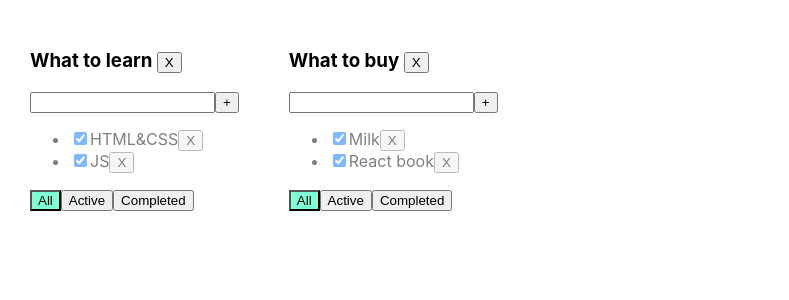
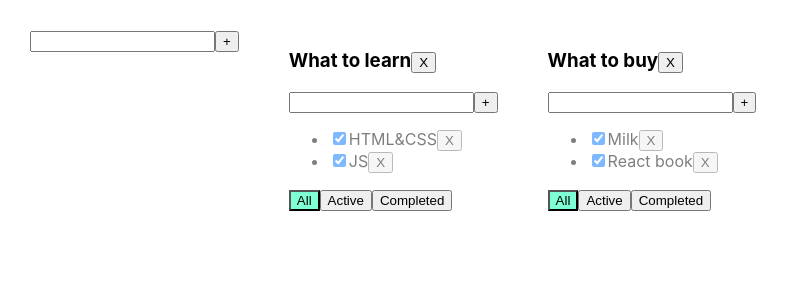
Before and after one commit to ilya7779/TodoList, a React (Create React App) app: page / in a window 1280 px wide. Shown: the top 300 px of the page, without its empty margins (0-789 px from the left). Built offline with nearby package versions, Linux system fonts and the light colour scheme.

Commit message:
made adding new tudulists and editing tasks

```diff
--- /dev/null
+++ b/src/AddItemForm.tsx
@@ -0,0 +1,38 @@
+import React, {ChangeEvent, KeyboardEvent, useState} from "react";
+
+type AddItemFormPropsType = {
+  addItem: (title: string) => void
+}
+
+export function AddItemForm(props: AddItemFormPropsType) {
+  let [title, setTitle] = useState("");
+  const onChangeHandler = (e: ChangeEvent<HTMLInputElement>) => {
+    setTitle(e.currentTarget.value)
+  }
+  const onKeyPressHandler = (e: KeyboardEvent<HTMLInputElement>) => {
+    setError(null);
+    if (e.charCode === 13) {
+      addTask();
+    }
+  };
+  let [error, setError] = useState<String | null>(null)
+  const addTask = () => {
+    if (title.trim() !== "") {
+      props.addItem(title.trim());
+      setTitle("");
+    } else {
+      setError("Title is required")
+    }
+  };
+
+
+  return <div>
+    <input
+      value={title}
+      onChange={onChangeHandler}
+      onKeyPress={onKeyPressHandler}
+      className={error ? "error" : ""}/>
+    <button onClick={addTask}>+</button>
+    {error && <div className="error-message">{error}</div>}
+  </div>
+}
--- a/src/App.tsx
+++ b/src/App.tsx
@@ -2,6 +2,7 @@
 import './App.css';
 import {TaskType, Todolist} from './Todolist';
 import {v1} from "uuid";
+import {AddItemForm} from "./AddItemForm";
 
 export type FilterValuesType = "all" | "active" | "completed";
 
@@ -39,6 +40,15 @@
     }
   }
 
+  function changeTaskTitle(id: string, newTitle: string, todolistId: string) {
+    let todolistTasks = tasks[todolistId];
+    let task = todolistTasks.find(t => t.id === id);
+    if (task) {
+      task.title = newTitle;
+      setTasks({...tasks});
+    }
+  }
+
   function changeFilter(value: FilterValuesType, todolistId: string) {
     let todolist = todolists.find(tl => tl.id === todolistId);
     if (todolist) {
@@ -51,6 +61,14 @@
     setTodolists(todolists.filter(tl => tl.id != id));
     delete tasks[id];
     setTasks({...tasks});
+  }
+
+  function changeTodolistTitle(id: string, newTitle: string) {
+    const todolist = todolists.find(tl => tl.id === id);
+    if (todolist) {
+      todolist.title = newTitle;
+      setTodolists([...todolists])
+    }
   }
 
   let todolistId1 = v1();
@@ -72,8 +90,19 @@
     ]
   });
 
+  function addTodolist(title: string) {
+    let newTodolistId = v1();
+    let newTodolist: TodolistType = {id: newTodolistId, title: title, filter: 'all'};
+    setTodolists([newTodolist, ...todolists]);
+    setTasks({
+      ...tasks,
+      [newTodolistId]: []
+    })
+  }
+
   return (
     <div className="App">
+      <AddItemForm addItem={ addTodolist } />
       {
         todolists.map(tl => {
           let allTodolistTasks = tasks[tl.id];
@@ -93,8 +122,10 @@
             addTask={addTask}
             changeFilter={changeFilter}
             changeTaskStatus={changeStatus}
+            changeTaskTitle={changeTaskTitle}
             filter={tl.filter}
             removeTodolist={removeTodolist}
+            changeTodolistTitle={changeTodolistTitle}
           />
         })
       }
--- /dev/null
+++ b/src/EditableSpan.tsx
@@ -0,0 +1,25 @@
+import React, {ChangeEvent, useState} from "react";
+
+type EditableSpanPropsType = {
+  title: string
+  onChange: (newValue: string) => void
+}
+
+export function EditableSpan(props: EditableSpanPropsType) {
+  let [editMode, setEditMode] = useState(false);
+  let [title, setTitle] = useState(props.title);
+
+  const activateEditMode = () => {
+    setEditMode(true);
+    setTitle(props.title);
+  }
+  const activateViewMode = () => {
+    setEditMode(false);
+    props.onChange(title);
+  }
+  const onChangeTitleHandler = (e: ChangeEvent<HTMLInputElement>) => setTitle(e.currentTarget.value)
+
+  return editMode
+    ? <input value={title} onChange={onChangeTitleHandler} onBlur={activateViewMode} autoFocus/>
+    : <span onDoubleClick={activateEditMode}>{title}</span>
+}
--- a/src/Todolist.tsx
+++ b/src/Todolist.tsx
@@ -1,5 +1,7 @@
-import React, {ChangeEvent, KeyboardEvent ,useState} from 'react';
+import React, {ChangeEvent} from 'react';
 import {FilterValuesType} from "./App";
+import {AddItemForm} from "./AddItemForm";
+import {EditableSpan} from "./EditableSpan";
 
 export type TaskType = {
   id: string
@@ -15,61 +17,40 @@
   addTask: (title: string, todolistId: string) => void
   changeFilter: (value:FilterValuesType, todolistId: string) => void
   changeTaskStatus: (id: string, isDone: boolean, todolistId: string) => void
+  changeTaskTitle: (id: string, newTitle: string, todolistId: string) => void
   filter: FilterValuesType
   removeTodolist: (id: string) => void
+  changeTodolistTitle: (id: string, newTitle: string) => void
 }
 
 export function Todolist(props: PropsType) {
-  let [title, setTitle] = useState("");
-
-  let [error, setError] = useState<String | null>(null)
-
-  const addTask = () => {
-    if (title.trim() !== "") {
-      props.addTask(title.trim(), props.id);
-      setTitle("");
-    }
-    else {
-      setError("Title is required")
-    }
-  };
-
-  const onChangeHandler = (e: ChangeEvent<HTMLInputElement>) => {
-    setTitle(e.currentTarget.value)
-  };
-  const onKeyPressHandler = (e: KeyboardEvent<HTMLInputElement>) => {
-    setError(null);
-    if (e.charCode === 13) { addTask(); }
-  };
+  const addTask = (title: string) => { props.addTask(title, props.id) }
   const onAllClickHandler = () => { props.changeFilter("all", props.id) }
   const onActiveClickHandler = () => { props.changeFilter("active", props.id) }
   const onCompletedClickHandler = () => { props.changeFilter("completed", props.id) }
   const removeTodolist = () => { props.removeTodolist(props.id) }
+  const changeTodolistTitle = (newTitle: string) => { props.changeTodolistTitle(props.id, newTitle) }
 
   return <div>
-    <h3>{props.title} <button onClick={removeTodolist}>X</button></h3>
-    <div>
-      <input
-        value={title}
-        onChange={ onChangeHandler }
-        onKeyPress={ onKeyPressHandler }
-        className={ error ? "error" : "" } />
-      <button onClick={ addTask }>+</button>
-
-      {error && <div className="error-message">{error}</div>}
-    </div>
+    <h3><EditableSpan title={props.title} onChange={changeTodolistTitle} />
+      <button onClick={removeTodolist}>X</button>
+    </h3>
+    <AddItemForm addItem={addTask} />
     <ul>
       {
         props.tasks.map( t => {
           const onClickHandler = () => { props.removeTask(t.id, props.id) }
-          const onChangeHandler = (e: ChangeEvent<HTMLInputElement>) => {
+          const onChangeStatusHandler = (e: ChangeEvent<HTMLInputElement>) => {
             let newIsDoneValue = e.currentTarget.checked;
             props.changeTaskStatus(t.id, newIsDoneValue, props.id);
           }
+          const onChangeTitleHandler = (newValue: string) => {
+            props.changeTaskTitle(t.id, newValue, props.id);
+          }
 
           return <li key={t.id} className={t.isDone ? "is-done" : ""}>
-            <input type="checkbox" onChange={onChangeHandler} checked={t.isDone}/>
-            <span>{t.title}</span>
+            <input type="checkbox" onChange={onChangeStatusHandler} checked={t.isDone}/>
+            <EditableSpan title={t.title} onChange={onChangeTitleHandler} />
             <button onClick={ onClickHandler }>X</button>
           </li>
         })
```
